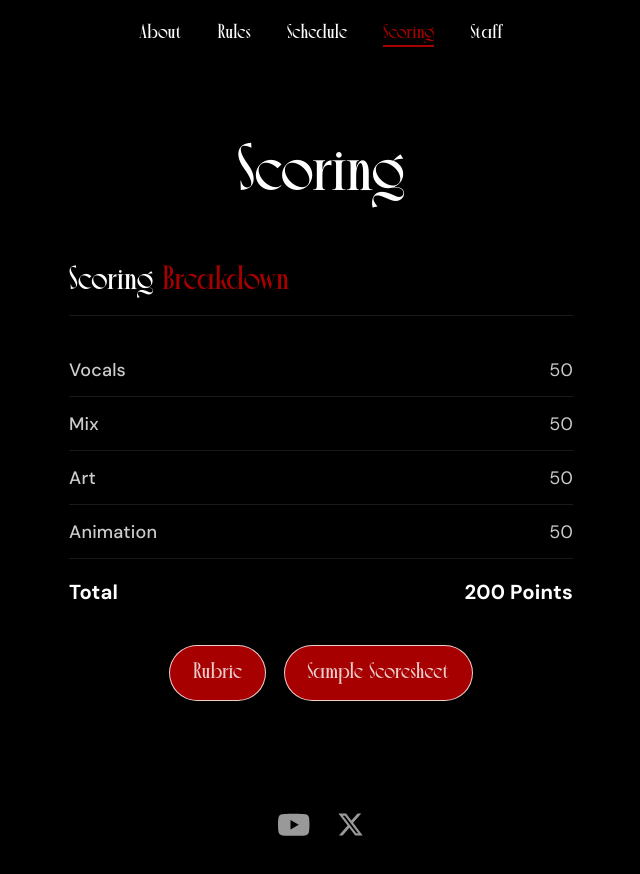
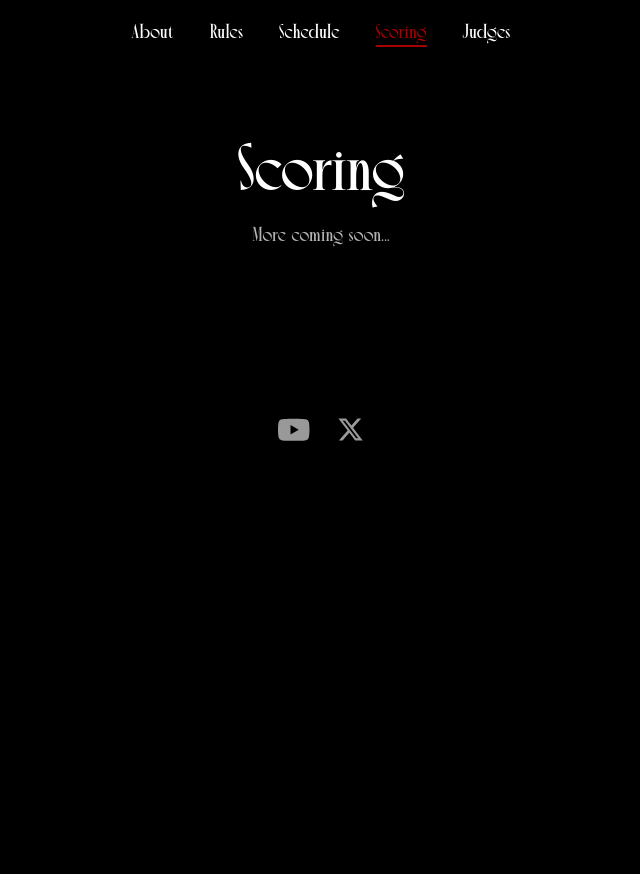
Before and after one commit to replaycb/replaycb, a React (Vite) app: page /#/scoring in a window 1280 px wide. Shown: the whole page, without its empty margins (319-959 px from the left). After the commit the page ends 800 px from the top, so only its background shows below. Built offline with nearby package versions, Linux system fonts and the light colour scheme.

Commit message:
Update website

```diff
--- a/src/components/Navbar.jsx
+++ b/src/components/Navbar.jsx
@@ -6,7 +6,7 @@ const links = [
     { to: "/rules", label: "Rules" },
     { to: "/schedule", label: "Schedule" },
     { to: "/scoring", label: "Scoring" },
-    { to: "/staff", label: "Staff" },
+    { to: "/staff", label: "Judges" },
 ];
 
 export default function Navbar() {
--- a/src/index.css
+++ b/src/index.css
@@ -44,6 +44,20 @@
     }
 }
 
+@keyframes pulse-red-white {
+    0%,
+    100% {
+        color: #a60000;
+    }
+    50% {
+        color: #ffffff;
+    }
+}
+
+.animate-pulse-red-white {
+    animation: pulse-red-white 2s ease-in-out infinite;
+}
+
 body {
     margin: 0;
     scrollbar-width: none; /* Firefox */
--- a/src/pages/Schedule.jsx
+++ b/src/pages/Schedule.jsx
@@ -1,4 +1,9 @@
 const rounds = [
+    {
+        round: "Registration",
+        submission: "July 1 – Aug 31",
+        judging: "",
+    },
     {
         round: "Round 1",
         submission: "Sep 1 – Oct 31",
@@ -38,14 +43,18 @@ export default function Schedule() {
 
                         {/* Content */}
                         <div className="pb-10">
-                            <h2 className="text-3xl font-arose text-white mb-2">
+                            <h2
+                                className={`text-3xl font-arose mb-2 ${round === "Registration" ? "animate-pulse-red-white" : "text-white"}`}
+                            >
                                 {round}
                             </h2>
                             <div className="flex flex-col gap-1 text-lg text-white/60">
                                 <span>{submission}</span>
-                                <span className="text-white/40">
-                                    Judging: {judging}
-                                </span>
+                                {round !== "Registration" && (
+                                    <span className="text-white/40">
+                                        Judging: {judging}
+                                    </span>
+                                )}
                             </div>
                         </div>
                     </div>
--- a/src/pages/Scoring.jsx
+++ b/src/pages/Scoring.jsx
@@ -12,9 +12,12 @@ export default function Scoring() {
                 <h1 className="text-6xl font-arose font-bold text-white mb-3">
                     Scoring
                 </h1>
+                <p className="text-white/70 text-lg max-w-2xl mx-auto font-arose">
+                    More coming soon...
+                </p>
             </div>
 
-            <section className="flex flex-col items-center">
+            <section className="flex flex-col items-center hidden">
                 <h2 className="text-3xl font-arose text-white mb-6 border-b border-white/10 pb-3 w-full max-w-md">
                     Scoring <span className="text-main-100">Breakdown</span>
                 </h2>
--- a/src/pages/Staff.jsx
+++ b/src/pages/Staff.jsx
@@ -154,10 +154,13 @@ export default function Staff() {
         <main className="max-w-6xl mx-auto px-6 py-16">
             <div className="text-center mb-12">
                 <h1 className="text-6xl font-arose font-bold text-white mb-3">
-                    Staff
+                    Judges
                 </h1>
+                <p className="text-white/70 text-lg max-w-2xl mx-auto font-arose">
+                    More coming soon...
+                </p>
             </div>
-            {/* Host — full width */}
+            <div className="hidden">
                 <section
                     ref={(el) => (sectionsRef.current[0] = el)}
                     className="mb-16"
@@ -215,6 +218,8 @@ export default function Staff() {
                         </section>
                     ))}
                 </div>
+            </div>
+            {/* Host — full width */}
         </main>
     );
 }
```
Lines whose indentation alone changed are shown as unchanged.
